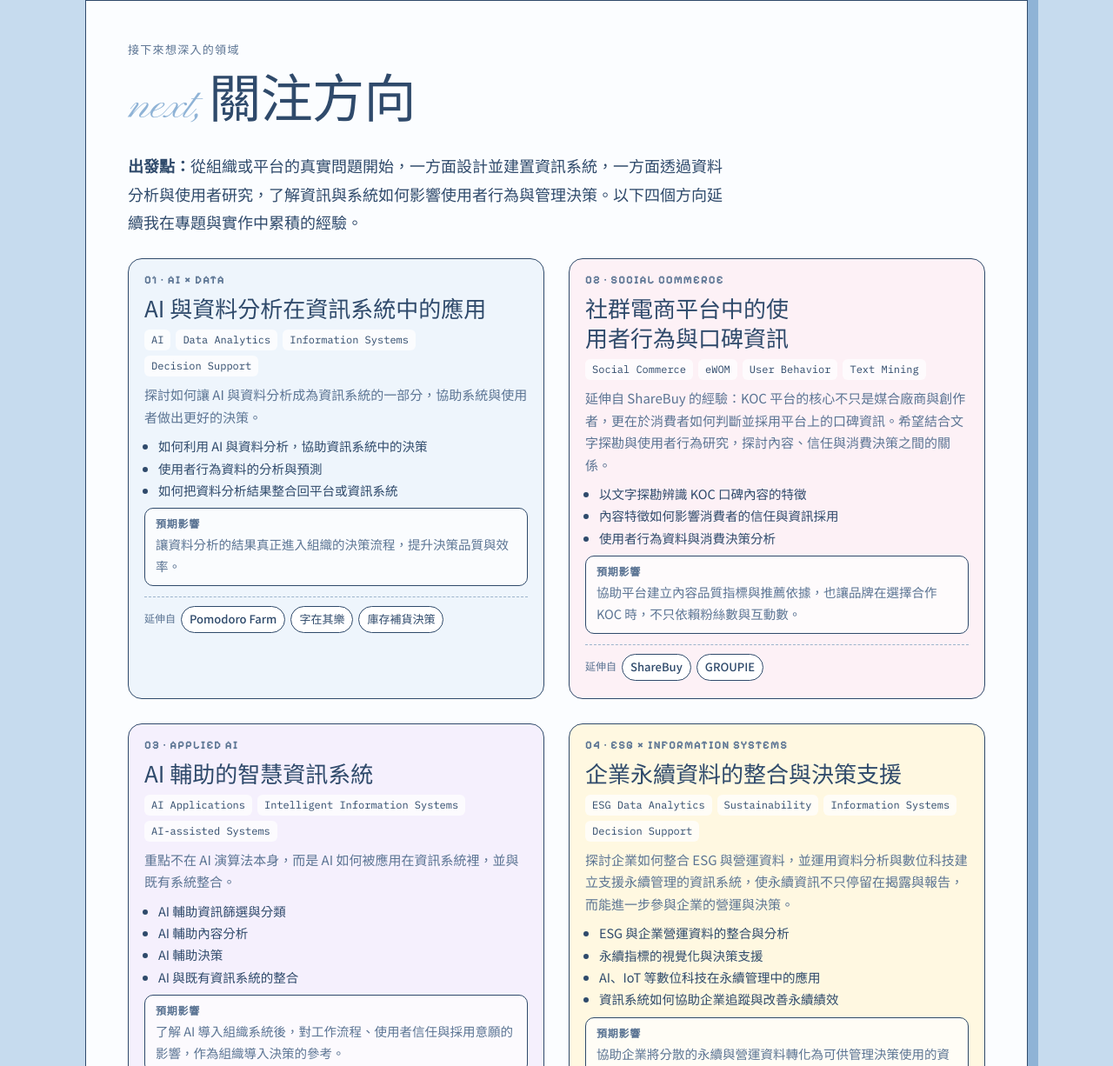
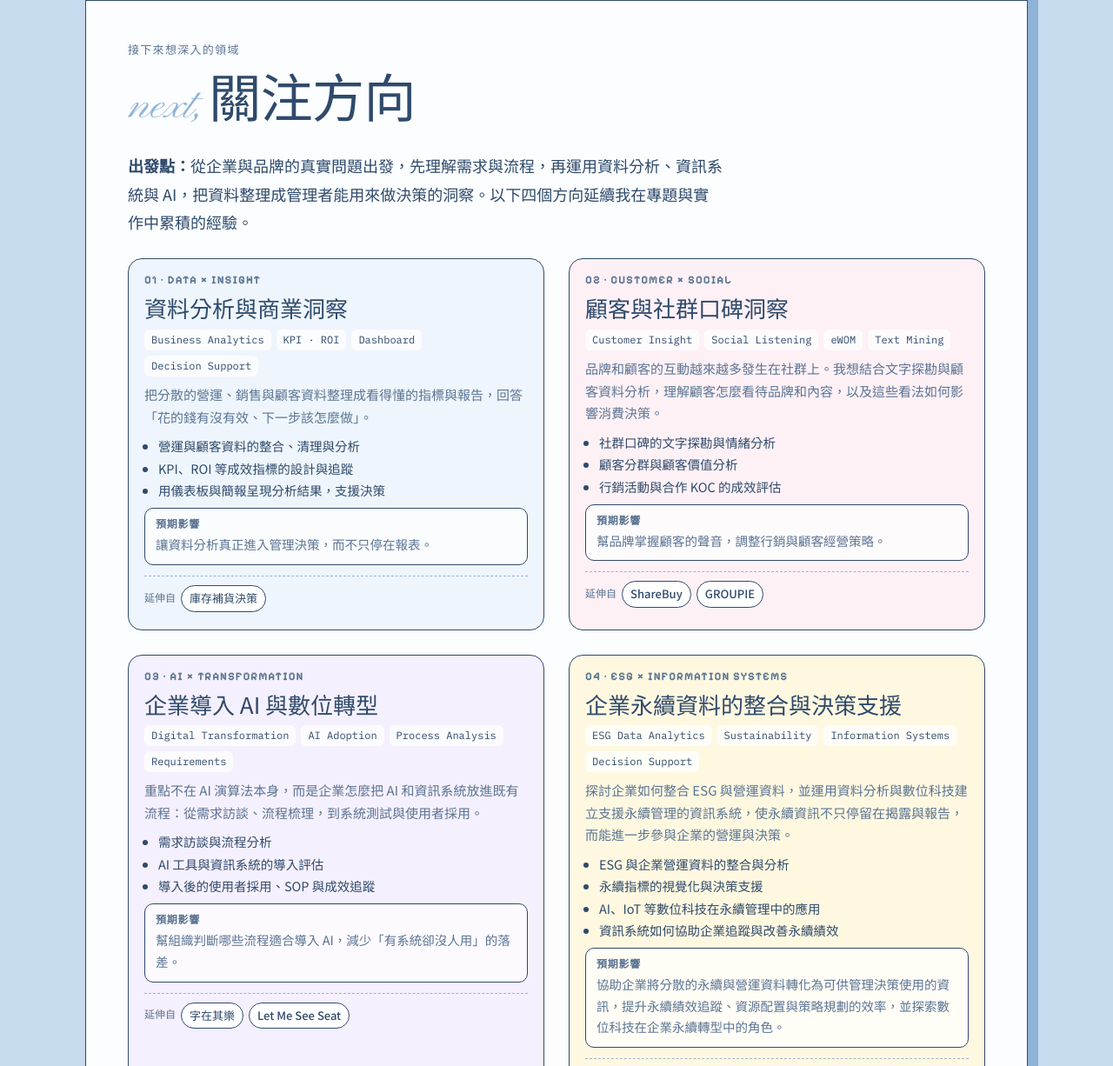
Before and after one commit to d3bbyii/portfolio, a plain HTML site: page index.html in a window 1280 px wide. Shown: the part 6593-7819 px from the top of the page at 87% size. Drawn offline with nearby package versions, Linux system fonts and the light colour scheme; a web font is replaced by a local one.

Commit message:
關注方向改為商業應用取向

```diff
--- a/index.html
+++ b/index.html
@@ -482,34 +482,34 @@ footer{text-align:center;font:500 13px/1.6 var(--pixel);color:var(--ink);letter-
     <div class="wb">
       <p class="eyebrow"><span class="zh">接下來想深入的領域</span><span class="en">Where I want to go deeper</span></p>
       <h2><span class="s">next,</span><span class="zh">關注方向</span><span class="en">focus areas</span></h2>
-      <p class="lede focus-intro"><span class="zh"><b>出發點：</b>從組織或平台的真實問題開始，一方面設計並建置資訊系統，一方面透過資料分析與使用者研究，了解資訊與系統如何影響使用者行為與管理決策。以下四個方向延續我在專題與實作中累積的經驗。</span><span class="en"><b>Starting point:</b> begin with a real problem in an organization or platform, then both build information systems and use data analysis and user research to understand how information and systems shape user behavior and management decisions. The four directions below build on the experience gained through my projects.</span></p>
+      <p class="lede focus-intro"><span class="zh"><b>出發點：</b>從企業與品牌的真實問題出發，先理解需求與流程，再運用資料分析、資訊系統與 AI，把資料整理成管理者能用來做決策的洞察。以下四個方向延續我在專題與實作中累積的經驗。</span><span class="en"><b>Starting point:</b> begin with a real problem at a company or brand, understand the needs and processes first, then use data analytics, information systems and AI to turn data into insight managers can act on. The four directions below build on the experience gained through my projects.</span></p>
       <div class="focus">
         <article class="fc">
-          <span class="k">01 · AI × DATA</span>
-          <h3><span class="zh">AI 與資料分析在資訊系統中的應用</span><span class="en">AI and data analytics in information systems</span></h3>
-          <div class="chips"><span>AI</span><span>Data Analytics</span><span>Information Systems</span><span>Decision Support</span></div>
-          <p><span class="zh">探討如何讓 AI 與資料分析成為資訊系統的一部分，協助系統與使用者做出更好的決策。</span><span class="en">How AI and data analytics can become part of an information system and help both the system and its users make better decisions.</span></p>
-          <ul class="zh"><li>如何利用 AI 與資料分析，協助資訊系統中的決策</li><li>使用者行為資料的分析與預測</li><li>如何把資料分析結果整合回平台或資訊系統</li></ul><ul class="en"><li>Using AI and analytics to support decisions inside information systems</li><li>Analyzing and predicting user behavior</li><li>Feeding analysis results back into platforms and systems</li></ul>
-          <p class="mi"><b><span class="zh">預期影響</span><span class="en">Expected impact</span></b><span class="zh">讓資料分析的結果真正進入組織的決策流程，提升決策品質與效率。</span><span class="en">Getting analysis results into an organization's actual decision process to improve decision quality and speed.</span></p>
-          <p class="rel"><span class="zh">延伸自</span><span class="en">Builds on</span> <a href="#p-focus">Pomodoro Farm</a><a href="#p-ai">字在其樂</a><a href="#p-inventory"><span class="zh">庫存補貨決策</span><span class="en">Inventory dashboard</span></a></p>
+          <span class="k">01 · DATA × INSIGHT</span>
+          <h3><span class="zh">資料分析與商業洞察</span><span class="en">Data analytics and business insight</span></h3>
+          <div class="chips"><span>Business Analytics</span><span>KPI · ROI</span><span>Dashboard</span><span>Decision Support</span></div>
+          <p><span class="zh">把分散的營運、銷售與顧客資料整理成看得懂的指標與報告，回答「花的錢有沒有效、下一步該怎麼做」。</span><span class="en">Turning scattered operational, sales and customer data into clear metrics and reports that answer two questions: is the money working, and what should we do next?</span></p>
+          <ul class="zh"><li>營運與顧客資料的整合、清理與分析</li><li>KPI、ROI 等成效指標的設計與追蹤</li><li>用儀表板與簡報呈現分析結果，支援決策</li></ul><ul class="en"><li>Integrating, cleaning and analyzing operational and customer data</li><li>Designing and tracking performance metrics such as KPIs and ROI</li><li>Presenting results through dashboards and decks to support decisions</li></ul>
+          <p class="mi"><b><span class="zh">預期影響</span><span class="en">Expected impact</span></b><span class="zh">讓資料分析真正進入管理決策，而不只停在報表。</span><span class="en">Getting analysis into management decisions instead of leaving it in reports.</span></p>
+          <p class="rel"><span class="zh">延伸自</span><span class="en">Builds on</span> <a href="#p-inventory"><span class="zh">庫存補貨決策</span><span class="en">Inventory dashboard</span></a></p>
         </article>
         <article class="fc">
-          <span class="k">02 · SOCIAL COMMERCE</span>
-          <h3><span class="zh">社群電商平台中的使用者行為與口碑資訊</span><span class="en">User behavior and word-of-mouth on social commerce platforms</span></h3>
-          <div class="chips"><span>Social Commerce</span><span>eWOM</span><span>User Behavior</span><span>Text Mining</span></div>
-          <p><span class="zh">延伸自 ShareBuy 的經驗：KOC 平台的核心不只是媒合廠商與創作者，更在於消費者如何判斷並採用平台上的口碑資訊。希望結合文字探勘與使用者行為研究，探討內容、信任與消費決策之間的關係。</span><span class="en">Building on ShareBuy: a KOC platform is not only about matching brands with creators, but about how shoppers judge and adopt the word-of-mouth they see. I want to combine text mining with user behavior research to study how content, trust and purchase decisions connect.</span></p>
-          <ul class="zh"><li>以文字探勘辨識 KOC 口碑內容的特徵</li><li>內容特徵如何影響消費者的信任與資訊採用</li><li>使用者行為資料與消費決策分析</li></ul><ul class="en"><li>Using text mining to identify features of KOC content</li><li>How content features affect trust and information adoption</li><li>Analyzing behavior data and purchase decisions</li></ul>
-          <p class="mi"><b><span class="zh">預期影響</span><span class="en">Expected impact</span></b><span class="zh">協助平台建立內容品質指標與推薦依據，也讓品牌在選擇合作 KOC 時，不只依賴粉絲數與互動數。</span><span class="en">Helping platforms build content-quality indicators and ranking signals, and helping brands choose KOC partners on more than follower and engagement counts.</span></p>
+          <span class="k">02 · CUSTOMER × SOCIAL</span>
+          <h3><span class="zh">顧客與社群口碑洞察</span><span class="en">Customer and social word-of-mouth insight</span></h3>
+          <div class="chips"><span>Customer Insight</span><span>Social Listening</span><span>eWOM</span><span>Text Mining</span></div>
+          <p><span class="zh">品牌和顧客的互動越來越多發生在社群上。我想結合文字探勘與顧客資料分析，理解顧客怎麼看待品牌和內容，以及這些看法如何影響消費決策。</span><span class="en">More and more of the interaction between brands and customers happens on social media. I want to combine text mining with customer data analysis to understand how customers see brands and content, and how that shapes what they buy.</span></p>
+          <ul class="zh"><li>社群口碑的文字探勘與情緒分析</li><li>顧客分群與顧客價值分析</li><li>行銷活動與合作 KOC 的成效評估</li></ul><ul class="en"><li>Text mining and sentiment analysis of social word-of-mouth</li><li>Customer segmentation and customer value analysis</li><li>Measuring the results of campaigns and KOC partnerships</li></ul>
+          <p class="mi"><b><span class="zh">預期影響</span><span class="en">Expected impact</span></b><span class="zh">幫品牌掌握顧客的聲音，調整行銷與顧客經營策略。</span><span class="en">Helping brands hear their customers and adjust marketing and client strategy.</span></p>
           <p class="rel"><span class="zh">延伸自</span><span class="en">Builds on</span> <a href="#p-sharebuy">ShareBuy</a><a href="#p-groupie">GROUPIE</a></p>
         </article>
         <article class="fc">
-          <span class="k">03 · APPLIED AI</span>
-          <h3><span class="zh">AI 輔助的智慧資訊系統</span><span class="en">AI-assisted intelligent information systems</span></h3>
-          <div class="chips"><span>AI Applications</span><span>Intelligent Information Systems</span><span>AI-assisted Systems</span></div>
-          <p><span class="zh">重點不在 AI 演算法本身，而是 AI 如何被應用在資訊系統裡，並與既有系統整合。</span><span class="en">The focus is not AI algorithms themselves but how AI is applied inside information systems and integrated with existing ones.</span></p>
-          <ul class="zh"><li>AI 輔助資訊篩選與分類</li><li>AI 輔助內容分析</li><li>AI 輔助決策</li><li>AI 與既有資訊系統的整合</li></ul><ul class="en"><li>AI-assisted filtering and classification</li><li>AI-assisted content analysis</li><li>AI-assisted decision making</li><li>Integrating AI with existing systems</li></ul>
-          <p class="mi"><b><span class="zh">預期影響</span><span class="en">Expected impact</span></b><span class="zh">了解 AI 導入組織系統後，對工作流程、使用者信任與採用意願的影響，作為組織導入決策的參考。</span><span class="en">Understanding how introducing AI into organizational systems affects workflows, user trust and adoption, to inform adoption decisions.</span></p>
-          <p class="rel"><span class="zh">延伸自</span><span class="en">Builds on</span> <a href="#p-gov">GovITUP</a><a href="#p-ai">字在其樂</a><a href="#p-gesture">PIXPIECE</a></p>
+          <span class="k">03 · AI × TRANSFORMATION</span>
+          <h3><span class="zh">企業導入 AI 與數位轉型</span><span class="en">AI adoption and digital transformation</span></h3>
+          <div class="chips"><span>Digital Transformation</span><span>AI Adoption</span><span>Process Analysis</span><span>Requirements</span></div>
+          <p><span class="zh">重點不在 AI 演算法本身，而是企業怎麼把 AI 和資訊系統放進既有流程：從需求訪談、流程梳理，到系統測試與使用者採用。</span><span class="en">The focus is not the AI algorithms themselves but how organizations fit AI and information systems into existing processes, from requirements interviews and process mapping to system testing and user adoption.</span></p>
+          <ul class="zh"><li>需求訪談與流程分析</li><li>AI 工具與資訊系統的導入評估</li><li>導入後的使用者採用、SOP 與成效追蹤</li></ul><ul class="en"><li>Requirements interviews and process analysis</li><li>Evaluating AI tools and information systems before adoption</li><li>User adoption, SOPs and results tracking after rollout</li></ul>
+          <p class="mi"><b><span class="zh">預期影響</span><span class="en">Expected impact</span></b><span class="zh">幫組織判斷哪些流程適合導入 AI，減少「有系統卻沒人用」的落差。</span><span class="en">Helping organizations judge which processes suit AI, and closing the gap between having a system and people actually using it.</span></p>
+          <p class="rel"><span class="zh">延伸自</span><span class="en">Builds on</span> <a href="#p-ai">字在其樂</a><a href="#p-seat">Let Me See Seat</a></p>
         </article>
         <article class="fc">
           <span class="k">04 · ESG × INFORMATION SYSTEMS</span>
```
